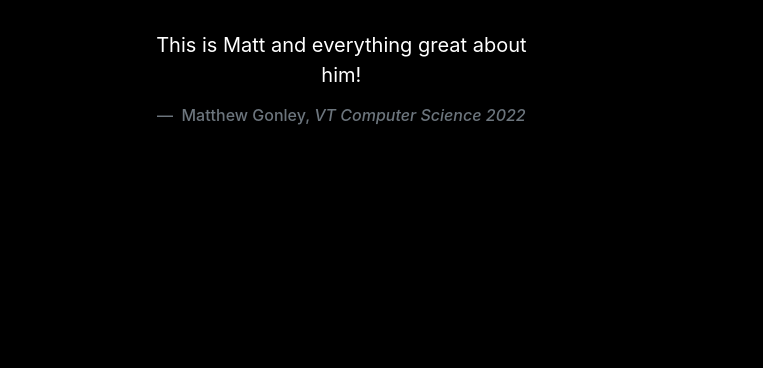
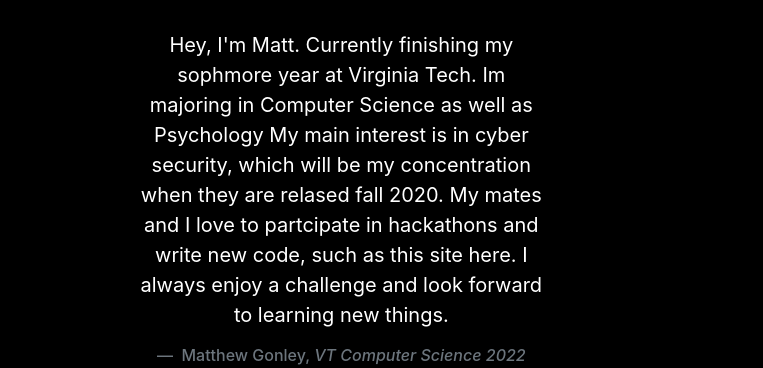
Before and after one commit to randor12/SchoolShare, a website: page public/about.html in a window 1280 px wide. Shown: the part 493-861 px from the top of the page, 517-1280 px from the left. Drawn offline with nearby package versions, Linux system fonts and the light colour scheme.

Commit message:
Self bio update

```diff
--- a/public/about.html
+++ b/public/about.html
@@ -41,7 +41,10 @@
             <!--- Enter the Description of yourself at the <p> placeholder-->
             <div class="col-md-4 text-center mr-auto">
                 <blockquote class="blockquote">
-                <p> This is Matt and everything great about him!
+                <p> Hey, I'm Matt. Currently finishing my sophmore year at Virginia Tech. Im majoring in Computer Science as well as Psychology
+                    My main interest is in cyber security, which will be my concentration when they are relased fall 2020. My mates and I love to
+                    partcipate in hackathons and write new code, such as this site here. I always enjoy a challenge and look forward to learning
+                    new things.
                 </p>
                 <footer class="blockquote-footer text h1"> Matthew Gonley, <cite title="year and major">VT Computer Science 2022</cite></footer>
                 </blockquote>
```
